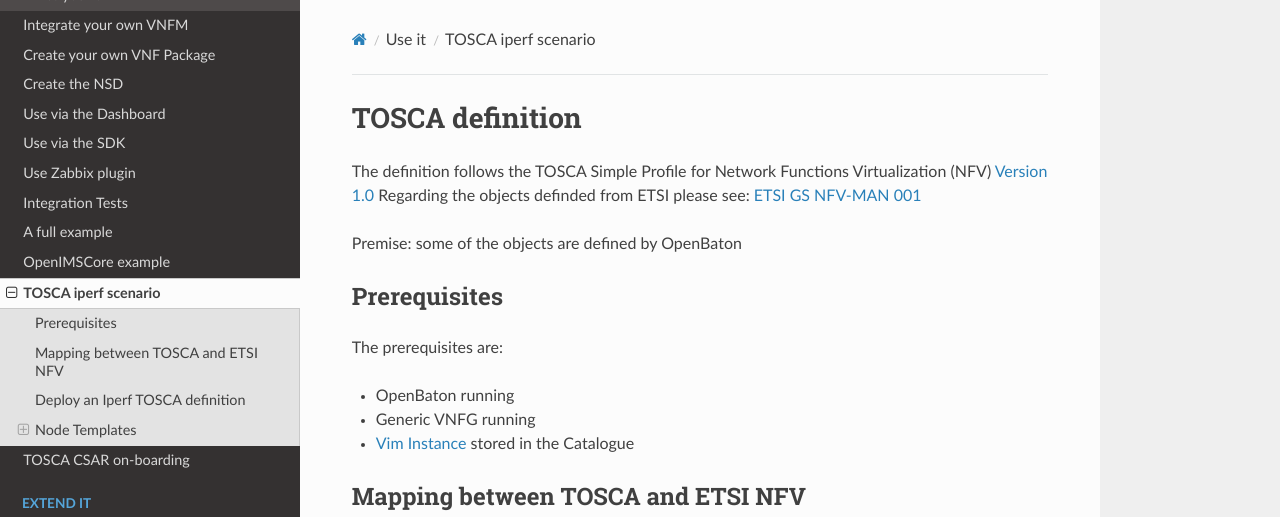
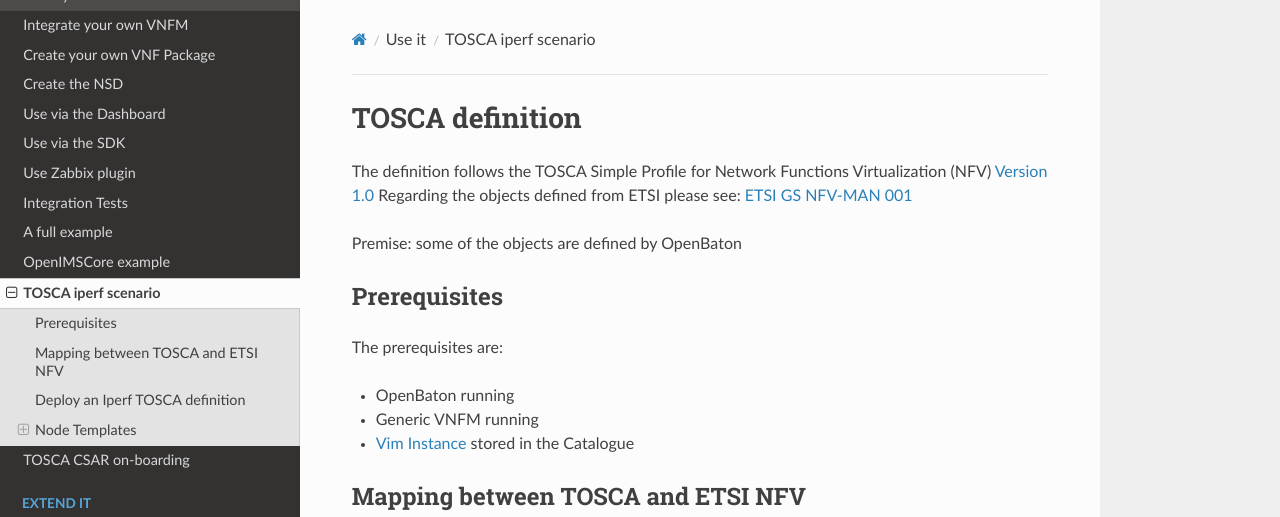
Before and after one commit to openbaton/docs, an MkDocs documentation site: the page built from docs/tosca-iperf-scenario.md, in a window 1280 px wide and 900 px high. Shown: the top 517 px of the window. Built offline with MkDocs 1.6.1, drawn with Linux system fonts in a browser that asks for light colours; nearby versions of some CDN libraries; old or Windows-style settings are respelled for this version of MkDocs.

Commit message:
Fixed typo errors

```diff
--- a/docs/tosca-iperf-scenario.md
+++ b/docs/tosca-iperf-scenario.md
@@ -1,7 +1,7 @@
 # TOSCA definition
 
 The definition follows the TOSCA Simple Profile for Network Functions Virtualization (NFV) [Version 1.0][tosca-nfv]
-Regarding the objects definded from ETSI please see: [ETSI GS NFV-MAN 001][ETSI-MANO]
+Regarding the objects defined from ETSI please see: [ETSI GS NFV-MAN 001][ETSI-MANO]
 
 Premise: some of the objects are defined by OpenBaton
 
@@ -10,7 +10,7 @@
 The prerequisites are:
 
 * OpenBaton running
-* Generic VNFG running
+* Generic VNFM running
 * [Vim Instance][vim-doc] stored in the Catalogue
 
 
```
